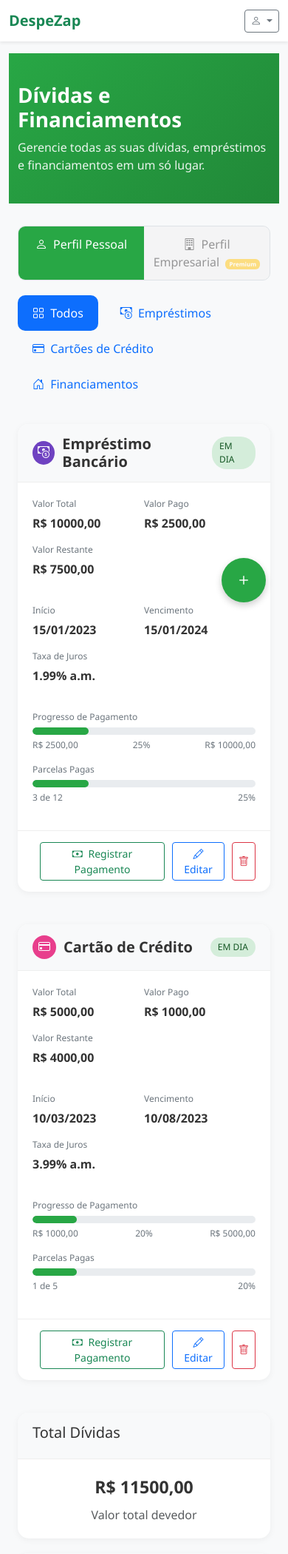
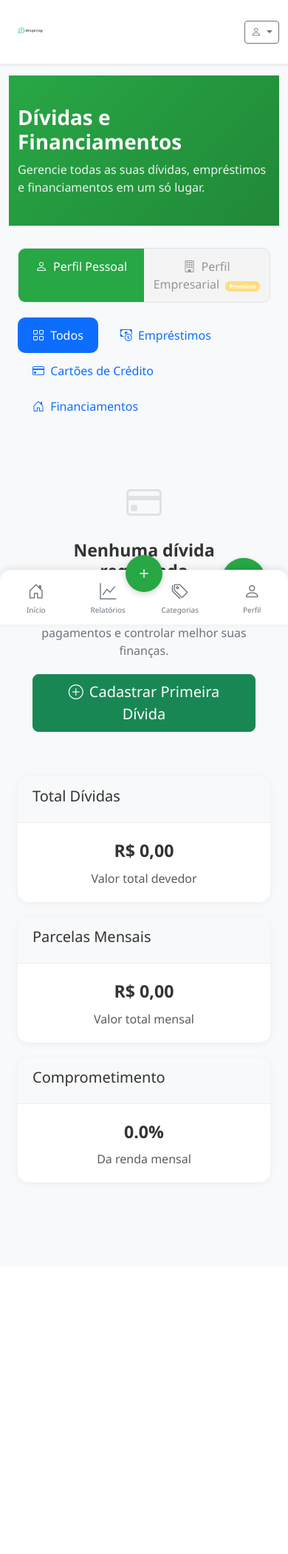
Before and after one commit to igorthierri18/controle_financeiro_wpp, a Flask app: page /dividas in a window 390 px wide. Shown: the top 2100 px of the page at 74% size. After the commit the page ends 1600 px from the top, so only its background shows below. Run offline with Flask 2, Linux system fonts and the light colour scheme; a user stored in the database is signed in; data comes from the database, SQL or seed files in the repository; both versions use the stored data as it was after the commit; data that the repository does not hold is empty; some libraries are stand-ins or nearby versions.

Commit message:
ajusrte dividas

```diff
--- a/templates/base.html
+++ b/templates/base.html
@@ -22,6 +22,7 @@
             font-family: 'Segoe UI', Tahoma, Geneva, Verdana, sans-serif;
             background-color: var(--background-color);
             color: var(--text-color);
+            padding-bottom: 70px; /* Para dar espaço para o menu inferior mobile */
         }
 
         .navbar-brand {
@@ -31,8 +32,8 @@
         }
 
         .app-logo {
-            height: 30px;
-            margin-right: 8px;
+            height: 90px;
+            width: auto;
         }
 
         .card {
@@ -70,6 +71,61 @@
         .category-vestuário { background-color: #8D6E63; }
         .category-outros { background-color: #78909C; }
 
+        /* Estilos para o menu de navegação inferior para dispositivos móveis */
+        .bottom-nav {
+            position: fixed;
+            bottom: 0;
+            left: 0;
+            right: 0;
+            background-color: white;
+            box-shadow: 0 -2px 10px rgba(0, 0, 0, 0.1);
+            z-index: 1000;
+            border-top-left-radius: 15px;
+            border-top-right-radius: 15px;
+        }
+
+        .bottom-nav .nav-link {
+            text-align: center;
+            padding: 12px 0;
+            color: var(--text-muted);
+            display: flex;
+            flex-direction: column;
+            align-items: center;
+            font-size: 10px;
+        }
+
+        .bottom-nav .nav-link.active {
+            color: var(--primary-color);
+        }
+
+        .bottom-nav .nav-link i {
+            font-size: 22px;
+            margin-bottom: 2px;
+        }
+
+        .bottom-nav .fab-button {
+            position: absolute;
+            top: -20px;
+            left: 50%;
+            transform: translateX(-50%);
+            width: 50px;
+            height: 50px;
+            background-color: var(--primary-color);
+            border-radius: 50%;
+            color: white;
+            display: flex;
+            align-items: center;
+            justify-content: center;
+            font-size: 24px;
+            box-shadow: 0 2px 10px rgba(0, 0, 0, 0.2);
+            text-decoration: none;
+        }
+
+        .bottom-nav .fab-button:hover {
+            background-color: #218838;
+            color: white;
+        }
+
         {% block custom_styles %}{% endblock %}
     </style>
 </head>
@@ -77,7 +133,7 @@
     <nav class="navbar navbar-expand bg-white shadow-sm mb-3">
         <div class="container">
             <a class="navbar-brand" href="/">
-                <span class="text-success">{{ app_name }}</span>
+                <img src="/static/images/logo_fundo_branco__2_-removebg-preview.png" alt="{{ app_name }}" class="app-logo" style="height: 60px; width: auto;">
             </a>
             <div class="d-flex">
                 {% if 'usuario_id' in session %}
@@ -104,7 +160,57 @@
         {% block content %}{% endblock %}
     </div>
 
+    <!-- Barra de navegação inferior (apenas em mobile) -->
+    <div class="bottom-nav d-md-none">
+        <div class="container">
+            <div class="row">
+                <div class="col-3">
+                    <a href="/dashboard" class="nav-link {% if request.path == '/dashboard' %}active{% endif %}">
+                        <i class="bi bi-house-door"></i>
+                        <span>Início</span>
+                    </a>
+                </div>
+                <div class="col-3">
+                    <a href="/relatorios" class="nav-link {% if request.path == '/relatorios' %}active{% endif %}">
+                        <i class="bi bi-graph-up"></i>
+                        <span>Relatórios</span>
+                    </a>
+                </div>
+                <div class="col-3">
+                    <a href="/categorias" class="nav-link {% if request.path == '/categorias' %}active{% endif %}">
+                        <i class="bi bi-tags"></i>
+                        <span>Categorias</span>
+                    </a>
+                </div>
+                <div class="col-3">
+                    <a href="/perfil" class="nav-link {% if request.path == '/perfil' %}active{% endif %}">
+                        <i class="bi bi-person"></i>
+                        <span>Perfil</span>
+                    </a>
+                </div>
+            </div>
+            <a href="#" class="fab-button" data-bs-toggle="modal" data-bs-target="#modalAddTransacao">
+                <i class="bi bi-plus"></i>
+            </a>
+        </div>
+    </div>
+
     <script src="https://cdn.jsdelivr.net/npm/bootstrap@5.3.0-alpha1/dist/js/bootstrap.bundle.min.js"></script>
+
+    <script>
+        // Função global para formatação de moeda no padrão brasileiro
+        function formatarMoeda(valor) {
+            return 'R$ ' + valor.toFixed(2).replace('.', ',').replace(/\B(?=(\d{3})+(?!\d))/g, ".");
+        }
+
+        // Função global para formatação de data
+        function formatarData(data) {
+            if (!data) return '';
+            const dataObj = new Date(data);
+            return dataObj.toLocaleDateString('pt-BR');
+        }
+    </script>
+
     {% block scripts %}{% endblock %}
 </body>
 </html>
--- a/templates/dividas.html
+++ b/templates/dividas.html
@@ -610,6 +610,7 @@
     // Variáveis globais
     let perfilAtual = 'pessoal';
     let dividaParaExcluir = null;
+    let rendaMensal = 0;
 
     // Ícones para tipos de dívida
     const debtIcons = {
@@ -650,18 +651,14 @@
         document.getElementById('profile-personal').addEventListener('click', function() {
             perfilAtual = 'pessoal';
             document.getElementById('profile-personal').classList.add('active');
-            document.getElementById('profile-business').classList.remove('active');
+            const profileBusiness = document.getElementById('profile-business');
+            if (profileBusiness) profileBusiness.classList.remove('active');
             carregarDividas();
         });
 
         const profileBusiness = document.getElementById('profile-business');
-        if (profileBusiness) {
+        if (profileBusiness && !profileBusiness.classList.contains('disabled')) {
             profileBusiness.addEventListener('click', function() {
-                if (this.classList.contains('disabled')) {
-                    alert('O perfil empresarial está disponível apenas para os planos Família e Empresarial.');
-                    return;
-                }
-
                 perfilAtual = 'empresarial';
                 document.getElementById('profile-business').classList.add('active');
                 document.getElementById('profile-personal').classList.remove('active');
@@ -763,6 +760,9 @@
             atualizarDivida(id, divida);
         });
 
+        // Busca a renda mensal do usuário
+        buscarRendaMensal();
+
         // Carrega as dívidas iniciais
         carregarDividas();
     });
@@ -788,68 +788,45 @@
         return (fim.getFullYear() - inicio.getFullYear()) * 12 + fim.getMonth() - inicio.getMonth();
     }
 
+    // Função para buscar a renda mensal do usuário
+    async function buscarRendaMensal() {
+        try {
+            const response = await fetch('/api/usuario/renda');
+            const data = await response.json();
+
+            if (data.success) {
+                rendaMensal = data.renda || 0;
+            }
+        } catch (error) {
+            console.error('Erro ao buscar renda mensal:', error);
+        }
+    }
+
     // Função para carregar as dívidas
     async function carregarDividas() {
         try {
-            // Em uma implementação real, buscaria da API
-            // const response = await fetch(`/api/dividas?tipo_perfil=${perfilAtual}`);
-            // const dividas = await response.json();
+            // Mostra indicador de carregamento
+            document.getElementById('all-debts-list').innerHTML = `
+                <div class="col-12 text-center my-5">
+                    <div class="spinner-border text-success" role="status">
+                        <span class="visually-hidden">Carregando...</span>
+                    </div>
+                    <p class="mt-2">Carregando dívidas...</p>
+                </div>
+            `;
 
-            // Dados de exemplo para demonstração
-            const dividas = [
-                {
-                    id: 1,
-                    nome: "Empréstimo Bancário",
-                    tipo: "emprestimo",
-                    valor_total: 10000.00,
-                    valor_pago: 2500.00,
-                    data_inicio: "2023-01-15",
-                    data_fim: "2024-01-15",
-                    taxa_juros: 1.99,
-                    parcelas_total: 12,
-                    parcelas_pagas: 3,
-                    status: "em_dia",
-                    credor: "Banco XYZ",
-                    tipo_perfil: "pessoal"
-                },
-                {
-                    id: 2,
-                    nome: "Cartão de Crédito",
-                    tipo: "cartao_credito",
-                    valor_total: 5000.00,
-                    valor_pago: 1000.00,
-                    data_inicio: "2023-03-10",
-                    data_fim: "2023-08-10",
-                    taxa_juros: 3.99,
-                    parcelas_total: 5,
-                    parcelas_pagas: 1,
-                    status: "em_dia",
-                    credor: "Banco ABC",
-                    tipo_perfil: "pessoal"
-                },
-                {
-                    id: 3,
-                    nome: "Financiamento de Equipamentos",
-                    tipo: "financiamento",
-                    valor_total: 25000.00,
-                    valor_pago: 5000.00,
-                    data_inicio: "2023-02-01",
-                    data_fim: "2024-02-01",
-                    taxa_juros: 1.5,
-                    parcelas_total: 12,
-                    parcelas_pagas: 2,
-                    status: "em_dia",
-                    credor: "Banco Empresarial",
-                    tipo_perfil: "empresarial"
-                }
-            ];
+            // Busca dados da API
+            const response = await fetch(`/api/dividas?tipo_perfil=${perfilAtual}`);
 
-            // Filtra pelo perfil atual
-            const dividasFiltradas = dividas.filter(d => d.tipo_perfil === perfilAtual);
+            if (!response.ok) {
+                throw new Error(`Erro ${response.status}: ${response.statusText}`);
+            }
+
+            const dividas = await response.json();
 
             // Atualiza a interface
-            renderizarDividas(dividasFiltradas);
-            atualizarResumo(dividasFiltradas);
+            renderizarDividas(dividas);
+            atualizarResumo(dividas);
 
             // Filtra novamente baseado na aba ativa
             const tipoAtivo = document.querySelector('#debt-type-tabs .nav-link.active').id.replace('-tab', '');
@@ -1038,9 +1015,8 @@
             }
         });
 
-        // Calcula comprometimento (exemplo: baseado em R$ 5000 de renda mensal)
-        const rendaMensal = 5000; // Em uma implementação real, usaria a renda do usuário
-        const comprometimento = (parcelasMensais / rendaMensal) * 100;
+        // Calcula comprometimento baseado na renda mensal do usuário
+        const comprometimento = rendaMensal > 0 ? (parcelasMensais / rendaMensal) * 100 : 0;
 
         // Atualiza os valores na tela
         document.getElementById('total-dividas').textContent = formatarMoeda(totalDividas);
@@ -1114,66 +1090,26 @@
     }
 
     // Função para abrir o modal de edição de dívida
-    function abrirModalEditarDivida(dividaId) {
+    async function abrirModalEditarDivida(dividaId) {
         try {
-            // Em uma implementação real, buscaria os dados da dívida da API
-            // const response = await fetch(`/api/dividas/${dividaId}`);
-            // const divida = await response.json();
+            // Mostrar indicador de carregamento no botão
+            const botaoEditar = document.querySelector(`.btn-editar-divida[data-id="${dividaId}"]`);
+            const textoOriginal = botaoEditar.innerHTML;
+            botaoEditar.innerHTML = `<span class="spinner-border spinner-border-sm" role="status" aria-hidden="true"></span> Carregando...`;
+            botaoEditar.disabled = true;
 
-            // Dados de exemplo para demonstração
-            const dividas = [
-                {
-                    id: 1,
-                    nome: "Empréstimo Bancário",
-                    tipo: "emprestimo",
-                    valor_total: 10000.00,
-                    valor_pago: 2500.00,
-                    data_inicio: "2023-01-15",
-                    data_fim: "2024-01-15",
-                    taxa_juros: 1.99,
-                    parcelas_total: 12,
-                    parcelas_pagas: 3,
-                    status: "em_dia",
-                    credor: "Banco XYZ",
-                    tipo_perfil: "pessoal"
-                },
-                {
-                    id: 2,
-                    nome: "Cartão de Crédito",
-                    tipo: "cartao_credito",
-                    valor_total: 5000.00,
-                    valor_pago: 1000.00,
-                    data_inicio: "2023-03-10",
-                    data_fim: "2023-08-10",
-                    taxa_juros: 3.99,
-                    parcelas_total: 5,
-                    parcelas_pagas: 1,
-                    status: "em_dia",
-                    credor: "Banco ABC",
-                    tipo_perfil: "pessoal"
-                },
-                {
-                    id: 3,
-                    nome: "Financiamento de Equipamentos",
-                    tipo: "financiamento",
-                    valor_total: 25000.00,
-                    valor_pago: 5000.00,
-                    data_inicio: "2023-02-01",
-                    data_fim: "2024-02-01",
-                    taxa_juros: 1.5,
-                    parcelas_total: 12,
-                    parcelas_pagas: 2,
-                    status: "em_dia",
-                    credor: "Banco Empresarial",
-                    tipo_perfil: "empresarial"
-                }
-            ];
+            // Busca os dados da dívida da API
+            const response = await fetch(`/api/dividas/${dividaId}`);
 
-            const divida = dividas.find(d => d.id == dividaId);
+            if (!response.ok) {
+                throw new Error(`Erro ${response.status}: ${response.statusText}`);
+            }
 
-            if (!divida) {
-                throw new Error('Dívida não encontrada');
-            }
+            const divida = await response.json();
+
+            // Restaura o botão
+            botaoEditar.innerHTML = textoOriginal;
+            botaoEditar.disabled = false;
 
             // Preenche o formulário
             document.getElementById('editar-divida-id').value = divida.id;
@@ -1191,6 +1127,13 @@
         } catch (error) {
             console.error('Erro ao abrir modal de edição:', error);
             alert('Erro ao carregar dados da dívida. Por favor, tente novamente.');
+
+            // Restaura o botão em caso de erro
+            const botaoEditar = document.querySelector(`.btn-editar-divida[data-id="${dividaId}"]`);
+            if (botaoEditar) {
+                botaoEditar.innerHTML = `<i class="bi bi-pencil"></i> Editar`;
+                botaoEditar.disabled = false;
+            }
         }
     }
 
@@ -1210,16 +1153,28 @@
     // Função para criar uma nova dívida
     async function criarDivida(divida) {
         try {
-            // Em uma implementação real, enviaria para a API
-            // const response = await fetch('/api/dividas', {
-            //     method: 'POST',
-            //     headers: { 'Content-Type': 'application/json' },
-            //     body: JSON.stringify(divida)
-            // });
-            // const resultado = await response.json();
+            // Mostra indicador de carregamento no botão
+            const botaoSalvar = document.getElementById('btn-salvar-divida');
+            const textoOriginal = botaoSalvar.innerHTML;
+            botaoSalvar.innerHTML = `<span class="spinner-border spinner-border-sm" role="status" aria-hidden="true"></span> Salvando...`;
+            botaoSalvar.disabled = true;
 
-            // Simulação de sucesso
-            console.log('Dívida criada:', divida);
+            // Envia para a API
+            const response = await fetch('/api/dividas', {
+                method: 'POST',
+                headers: { 'Content-Type': 'application/json' },
+                body: JSON.stringify(divida)
+            });
+
+            if (!response.ok) {
+                throw new Error(`Erro ${response.status}: ${response.statusText}`);
+            }
+
+            const resultado = await response.json();
+
+            // Restaura o botão
+            botaoSalvar.innerHTML = textoOriginal;
+            botaoSalvar.disabled = false;
 
             // Fecha o modal
             const modal = bootstrap.Modal.getInstance(document.getElementById('modalAddDivida'));
@@ -1232,25 +1187,42 @@
             carregarDividas();
 
             // Feedback para o usuário
-            alert('Dívida adicionada com sucesso!');
+            mostrarAlerta('success', 'Dívida adicionada com sucesso!');
 
         } catch (error) {
             console.error('Erro ao criar dívida:', error);
-            alert('Erro ao adicionar dívida. Por favor, tente novamente.');
+            mostrarAlerta('danger', 'Erro ao adicionar dívida. Por favor, tente novamente.');
+
+            // Restaura o botão
+            const botaoSalvar = document.getElementById('btn-salvar-divida');
+            botaoSalvar.innerHTML = `Adicionar Dívida`;
+            botaoSalvar.disabled = false;
         }
     }
 
     // Função para excluir uma dívida
     async function excluirDivida(id) {
         try {
-            // Em uma implementação real, enviaria para a API
-            // const response = await fetch(`/api/dividas/${id}`, {
-            //     method: 'DELETE'
-            // });
-            // const resultado = await response.json();
+            // Mostra indicador de carregamento no botão
+            const botaoExcluir = document.getElementById('btn-confirmar-exclusao');
+            const textoOriginal = botaoExcluir.innerHTML;
+            botaoExcluir.innerHTML = `<span class="spinner-border spinner-border-sm" role="status" aria-hidden="true"></span> Excluindo...`;
+            botaoExcluir.disabled = true;
 
-            // Simulação de sucesso
-            console.log('Dívida excluída:', id);
+            // Envia para a API
+            const response = await fetch(`/api/dividas/${id}`, {
+                method: 'DELETE'
+            });
+
+            if (!response.ok) {
+                throw new Error(`Erro ${response.status}: ${response.statusText}`);
+            }
+
+            const resultado = await response.json();
+
+            // Restaura o botão
+            botaoExcluir.innerHTML = textoOriginal;
+            botaoExcluir.disabled = false;
 
             // Fecha o modal
             const modal = bootstrap.Modal.getInstance(document.getElementById('modalConfirmExcluir'));
@@ -1260,11 +1232,16 @@
             carregarDividas();
 
             // Feedback para o usuário
-            alert('Dívida excluída com sucesso!');
+            mostrarAlerta('success', 'Dívida excluída com sucesso!');
 
         } catch (error) {
             console.error('Erro ao excluir dívida:', error);
-            alert('Erro ao excluir dívida. Por favor, tente novamente.');
+            mostrarAlerta('danger', 'Erro ao excluir dívida. Por favor, tente novamente.');
+
+            // Restaura o botão
+            const botaoExcluir = document.getElementById('btn-confirmar-exclusao');
+            botaoExcluir.innerHTML = `Excluir`;
+            botaoExcluir.disabled = false;
 
             // Fecha o modal
             const modal = bootstrap.Modal.getInstance(document.getElementById('modalConfirmExcluir'));
@@ -1275,16 +1252,28 @@
     // Função para registrar um pagamento
     async function registrarPagamento(pagamento) {
         try {
-            // Em uma implementação real, enviaria para a API
-            // const response = await fetch('/api/dividas/pagamento', {
-            //     method: 'POST',
-            //     headers: { 'Content-Type': 'application/json' },
-            //     body: JSON.stringify(pagamento)
-            // });
-            // const resultado = await response.json();
+            // Mostra indicador de carregamento no botão
+            const botaoPagamento = document.getElementById('btn-confirmar-pagamento');
+            const textoOriginal = botaoPagamento.innerHTML;
+            botaoPagamento.innerHTML = `<span class="spinner-border spinner-border-sm" role="status" aria-hidden="true"></span> Registrando...`;
+            botaoPagamento.disabled = true;
 
-            // Simulação de sucesso
-            console.log('Pagamento registrado:', pagamento);
+            // Envia para a API
+            const response = await fetch('/api/dividas/pagamento', {
+                method: 'POST',
+                headers: { 'Content-Type': 'application/json' },
+                body: JSON.stringify(pagamento)
+            });
+
+            if (!response.ok) {
+                throw new Error(`Erro ${response.status}: ${response.statusText}`);
+            }
+
+            const resultado = await response.json();
+
+            // Restaura o botão
+            botaoPagamento.innerHTML = textoOriginal;
+            botaoPagamento.disabled = false;
 
             // Fecha o modal
             const modal = bootstrap.Modal.getInstance(document.getElementById('modalRegistrarPagamento'));
@@ -1297,27 +1286,44 @@
             carregarDividas();
 
             // Feedback para o usuário
-            alert('Pagamento registrado com sucesso!');
+            mostrarAlerta('success', 'Pagamento registrado com sucesso!');
 
         } catch (error) {
             console.error('Erro ao registrar pagamento:', error);
-            alert('Erro ao registrar pagamento. Por favor, tente novamente.');
+            mostrarAlerta('danger', 'Erro ao registrar pagamento. Por favor, tente novamente.');
+
+            // Restaura o botão
+            const botaoPagamento = document.getElementById('btn-confirmar-pagamento');
+            botaoPagamento.innerHTML = `Registrar Pagamento`;
+            botaoPagamento.disabled = false;
         }
     }
 
     // Função para atualizar uma dívida
     async function atualizarDivida(id, divida) {
         try {
-            // Em uma implementação real, enviaria para a API
-            // const response = await fetch(`/api/dividas/${id}`, {
-            //     method: 'PUT',
-            //     headers: { 'Content-Type': 'application/json' },
-            //     body: JSON.stringify(divida)
-            // });
-            // const resultado = await response.json();
+            // Mostra indicador de carregamento no botão
+            const botaoAtualizar = document.getElementById('btn-atualizar-divida');
+            const textoOriginal = botaoAtualizar.innerHTML;
+            botaoAtualizar.innerHTML = `<span class="spinner-border spinner-border-sm" role="status" aria-hidden="true"></span> Salvando...`;
+            botaoAtualizar.disabled = true;
 
-            // Simulação de sucesso
-            console.log('Dívida atualizada:', id, divida);
+            // Envia para a API
+            const response = await fetch(`/api/dividas/${id}`, {
+                method: 'PUT',
+                headers: { 'Content-Type': 'application/json' },
+                body: JSON.stringify(divida)
+            });
+
+            if (!response.ok) {
+                throw new Error(`Erro ${response.status}: ${response.statusText}`);
+            }
+
+            const resultado = await response.json();
+
+            // Restaura o botão
+            botaoAtualizar.innerHTML = textoOriginal;
+            botaoAtualizar.disabled = false;
 
             // Fecha o modal
             const modal = bootstrap.Modal.getInstance(document.getElementById('modalEditarDivida'));
@@ -1327,12 +1333,41 @@
             carregarDividas();
 
             // Feedback para o usuário
-            alert('Dívida atualizada com sucesso!');
+            mostrarAlerta('success', 'Dívida atualizada com sucesso!');
 
         } catch (error) {
             console.error('Erro ao atualizar dívida:', error);
-            alert('Erro ao atualizar dívida. Por favor, tente novamente.');
+            mostrarAlerta('danger', 'Erro ao atualizar dívida. Por favor, tente novamente.');
+
+            // Restaura o botão
+            const botaoAtualizar = document.getElementById('btn-atualizar-divida');
+            botaoAtualizar.innerHTML = `Salvar Alterações`;
+            botaoAtualizar.disabled = false;
         }
+    }
+
+    // Função para mostrar alertas temporários
+    function mostrarAlerta(tipo, mensagem) {
+        // Cria o elemento de alerta
+        const alerta = document.createElement('div');
+        alerta.className = `alert alert-${tipo} alert-dismissible fade show position-fixed top-0 end-0 m-3`;
+        alerta.setAttribute('role', 'alert');
+        alerta.style.zIndex = '9999';
+        alerta.innerHTML = `
+            ${mensagem}
+            <button type="button" class="btn-close" data-bs-dismiss="alert" aria-label="Fechar"></button>
+        `;
+
+        // Adiciona ao corpo do documento
+        document.body.appendChild(alerta);
+
+        // Remove depois de 5 segundos
+        setTimeout(() => {
+            alerta.classList.remove('show');
+            setTimeout(() => {
+                alerta.remove();
+            }, 300);
+        }, 5000);
     }
 </script>
 {% endblock %}
```
Also changed, not shown: rotas/api_rotas.py (+22 -1 lines), database/financas.db, static/images/logo_fundo_branco__2_-removebg-preview.png (added), static/images/logo_fundo_preto__2_-removebg-preview.png (added).
